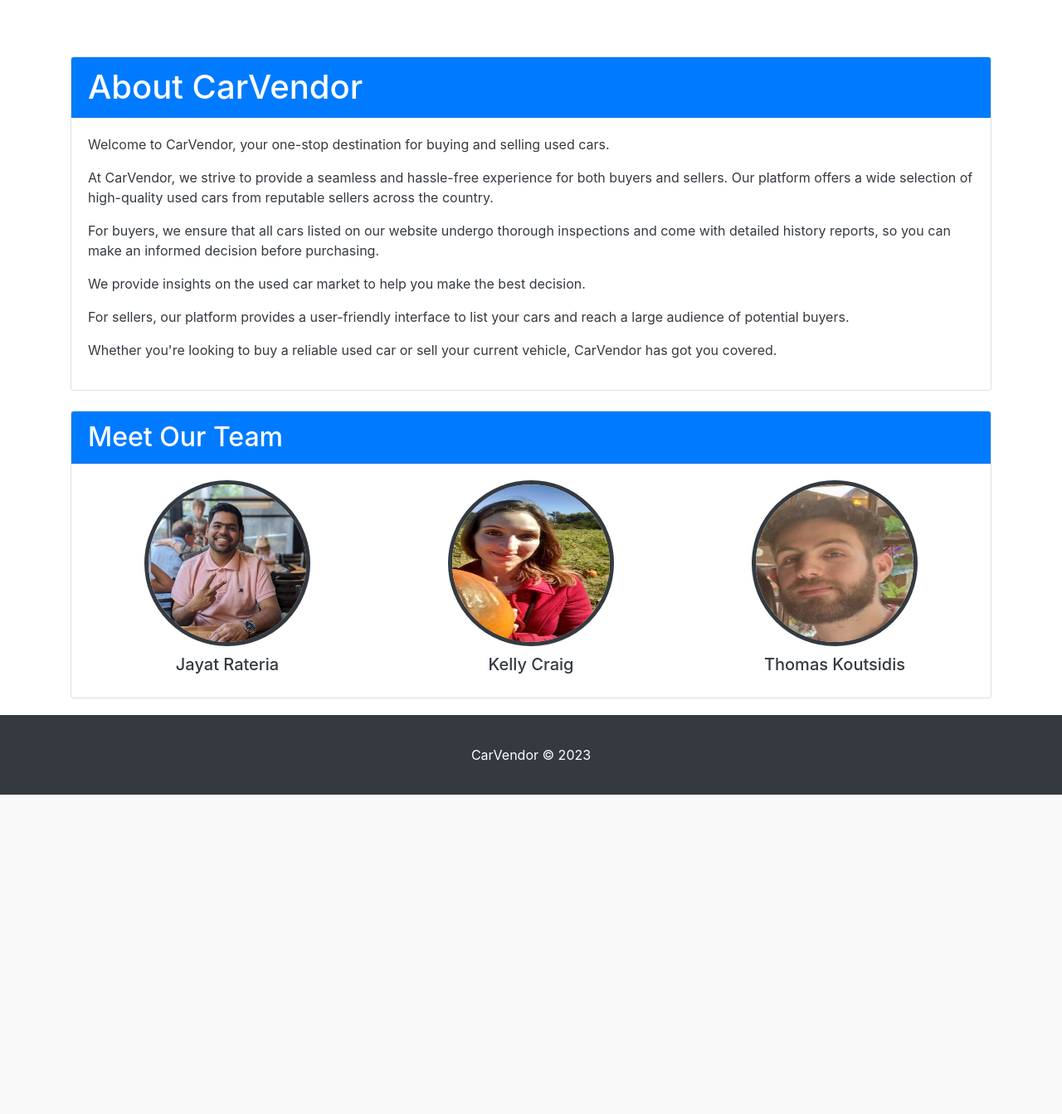
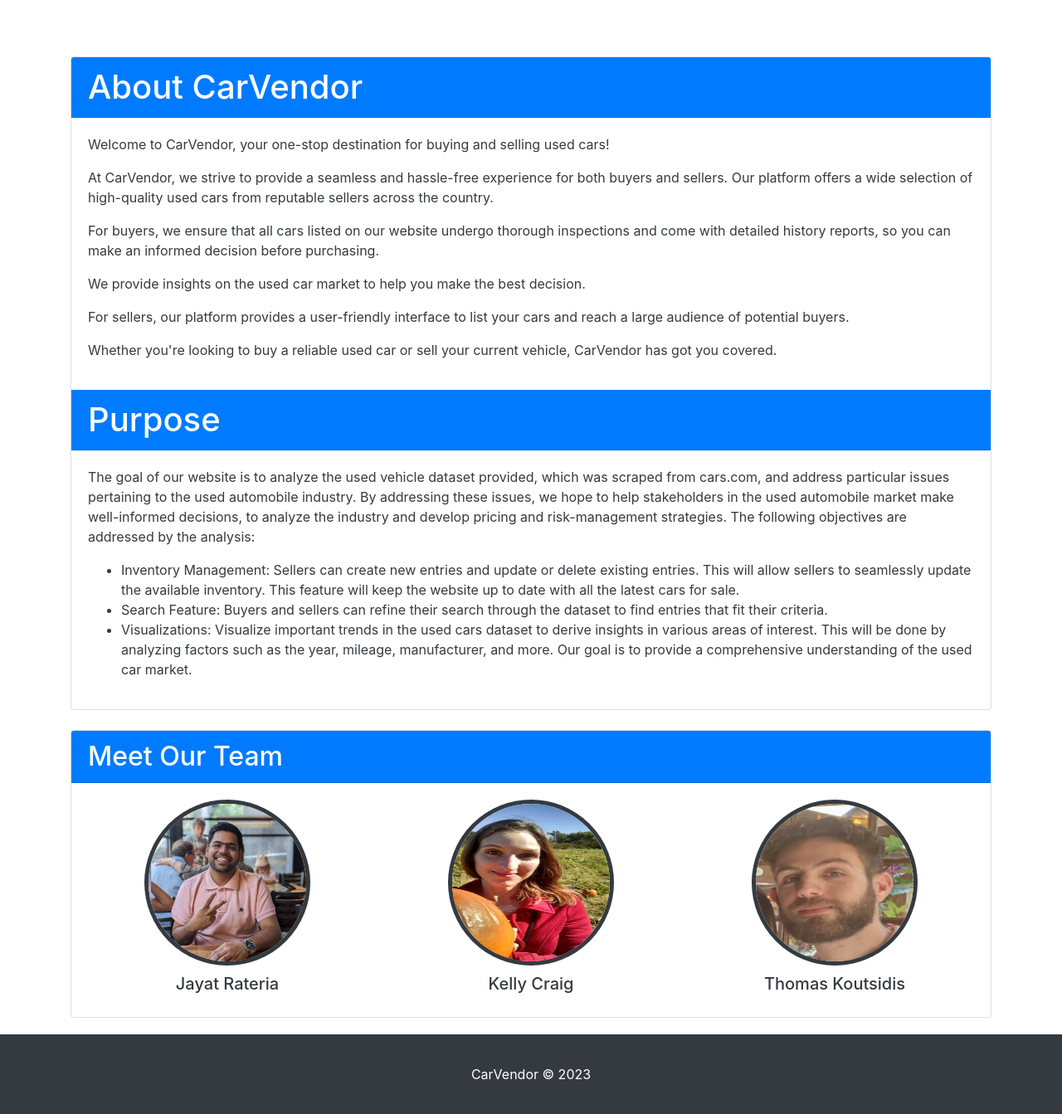
Before and after one commit to JAYAT-24/Project-CarVendor-Django-Sqlite, a Django app: page /about/ in a window 1280 px wide. Shown: the part 96-1439 px from the top of the page at 83% size. Before the commit the page ends 1054 px from the top, so only its background shows below. Run offline with Django 4.2, Linux system fonts and the light colour scheme; some libraries are stand-ins or nearby versions.

Commit message:
adding more text to about page

```diff
--- a/templates/about.html
+++ b/templates/about.html
@@ -78,12 +78,25 @@
         <h1 class="mb-0">About CarVendor</h1>
     </div>
     <div class="card-body">
-        <p>Welcome to CarVendor, your one-stop destination for buying and selling used cars.</p>
+        <p>Welcome to CarVendor, your one-stop destination for buying and selling used cars!</p>
         <p>At CarVendor, we strive to provide a seamless and hassle-free experience for both buyers and sellers. Our platform offers a wide selection of high-quality used cars from reputable sellers across the country.</p>
         <p>For buyers, we ensure that all cars listed on our website undergo thorough inspections and come with detailed history reports, so you can make an informed decision before purchasing.</p>
         <p>We provide insights on the used car market to help you make the best decision.</p>
         <p>For sellers, our platform provides a user-friendly interface to list your cars and reach a large audience of potential buyers.</p>
         <p>Whether you're looking to buy a reliable used car or sell your current vehicle, CarVendor has got you covered.</p>
+    </div>
+    <div class="card-header bg-primary text-white">
+        <h1 class="mb-0">Purpose</h1>
+    </div>
+    <div class="card-body">
+        <p>The goal of our website is to analyze the used vehicle dataset provided, which was scraped from cars.com, and address particular issues pertaining to the used automobile industry. By addressing these issues, we hope to help stakeholders in the used automobile market make well-informed decisions, to analyze the industry and develop pricing and risk-management strategies. The following objectives are addressed by the analysis:</p>
+        <ul>
+        <li>Inventory Management: Sellers can create new entries and update or delete existing entries. This will allow sellers to seamlessly update the available inventory. This feature will keep the website up to date with all the latest cars for sale.</li>
+        <li>Search Feature: Buyers and sellers can refine their search through the dataset to find entries that fit their criteria.</li>
+        <li>Visualizations: Visualize important trends in the used cars dataset to derive insights in various areas of interest. This will be done by analyzing factors such as the year, mileage, manufacturer, and more. Our goal is to provide a comprehensive understanding of the used car market.</li>
+        </ul>
+
+
     </div>
 </div>
 
```
